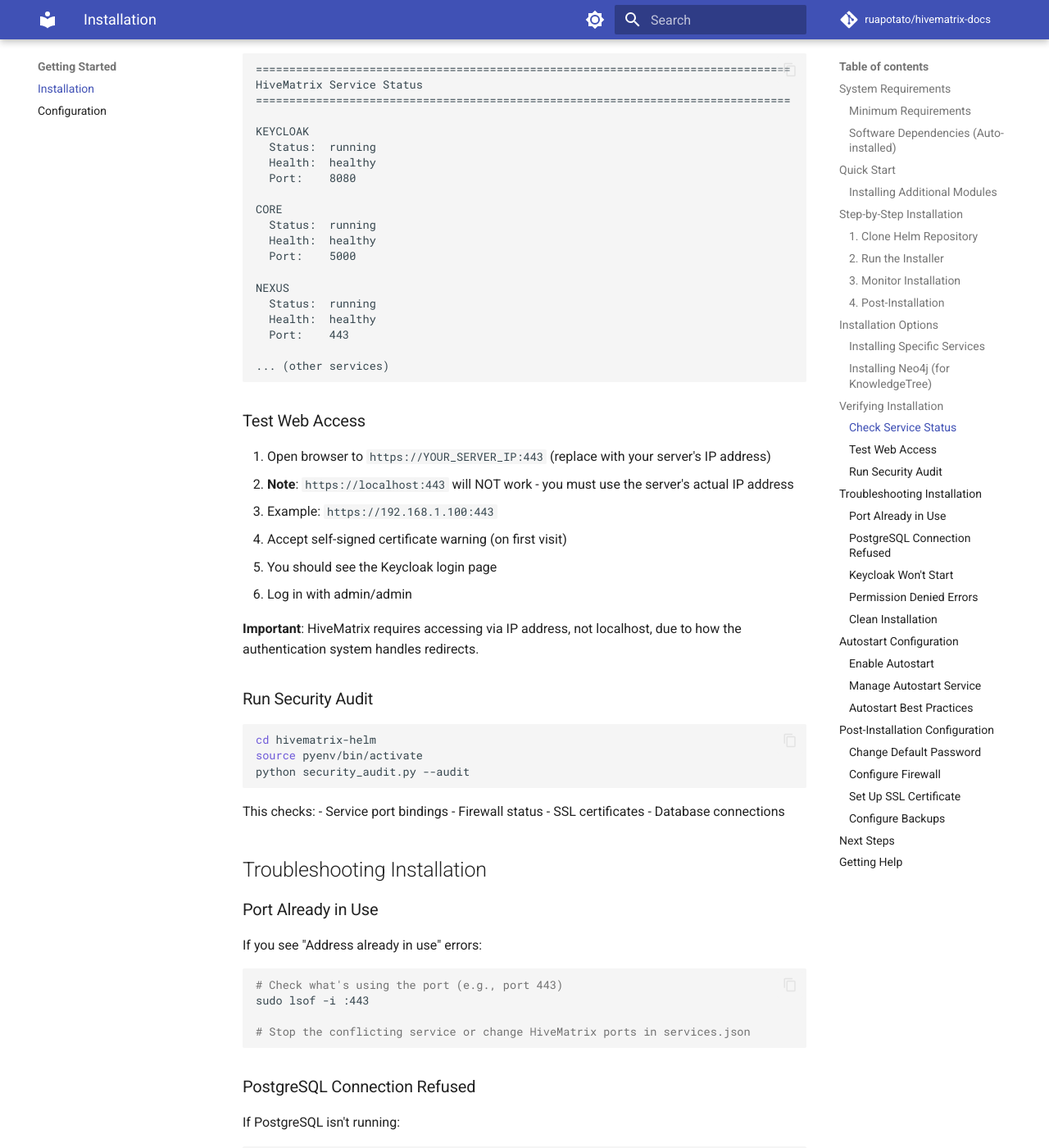
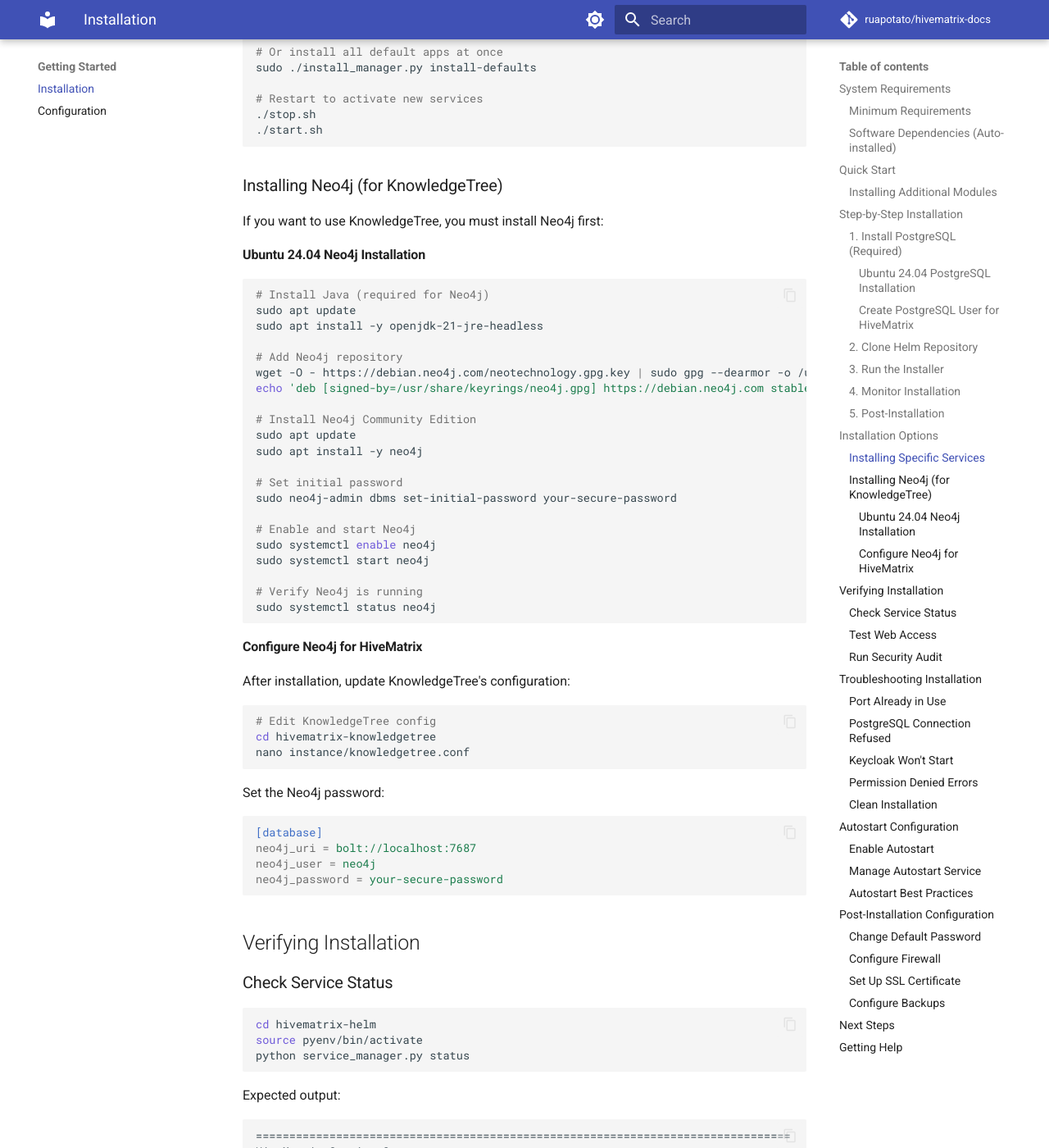
Before and after one commit to ruapotato/hivematrix-docs, an MkDocs documentation site: the page built from docs/installation.md, in a window 1280 px wide and 1400 px high, scrolled down 4131 px. Shown: the whole window at 82% size. Built offline with MkDocs 1.6.1 and Material for MkDocs 9.7.7, drawn with Linux system fonts in a browser that asks for light colours; comment, search, counter and statistics services are not loaded; some of the changed text lies outside the part shown.

Commit message:
Add complete database setup instructions
- Added PostgreSQL installation steps for Ubuntu 24.04
- Added PostgreSQL user creation and permissions
- Added detailed Neo4j installation with repository setup
- Added Neo4j configuration for KnowledgeTree
- Updated step numbering in installation guide
- Both databases now have complete setup instructions

🤖 Generated with [Claude Code](https://claude.com/claude-code)

Co-Authored-By: Claude <noreply@anthropic.com>

````diff
--- a/docs/installation.md
+++ b/docs/installation.md
@@ -71,7 +71,40 @@ Then restart to run with all installed modules:
 
 ## Step-by-Step Installation
 
-### 1. Clone Helm Repository
+### 1. Install PostgreSQL (Required)
+
+HiveMatrix requires PostgreSQL for most services:
+
+#### Ubuntu 24.04 PostgreSQL Installation
+
+```bash
+# Install PostgreSQL
+sudo apt update
+sudo apt install -y postgresql postgresql-contrib
+
+# Start and enable PostgreSQL
+sudo systemctl start postgresql
+sudo systemctl enable postgresql
+
+# Verify PostgreSQL is running
+sudo systemctl status postgresql
+```
+
+#### Create PostgreSQL User for HiveMatrix
+
+```bash
+# Switch to postgres user
+sudo -u postgres psql
+
+# In PostgreSQL prompt, create user and grant privileges:
+CREATE USER hivematrix WITH PASSWORD 'your-secure-password';
+ALTER USER hivematrix CREATEDB;
+\q
+```
+
+**Note**: HiveMatrix services will create their own databases automatically. The `start.sh` script handles database creation.
+
+### 2. Clone Helm Repository
 
 ```bash
 cd ~/Work
@@ -118,7 +151,7 @@ Checking Git...
 ... (continues with each step)
 ```
 
-### 4. Post-Installation
+### 5. Post-Installation
 
 After installation completes, you'll see:
 
@@ -164,19 +197,51 @@ sudo ./install_manager.py install-defaults
 
 ### Installing Neo4j (for KnowledgeTree)
 
-If you want to use KnowledgeTree, install Neo4j:
+If you want to use KnowledgeTree, you must install Neo4j first:
+
+#### Ubuntu 24.04 Neo4j Installation
 
 ```bash
-# Run the Neo4j installation script
-cd hivematrix-helm
-sudo bash install_neo4j.sh
+# Install Java (required for Neo4j)
+sudo apt update
+sudo apt install -y openjdk-21-jre-headless
+
+# Add Neo4j repository
+wget -O - https://debian.neo4j.com/neotechnology.gpg.key | sudo gpg --dearmor -o /usr/share/keyrings/neo4j.gpg
+echo 'deb [signed-by=/usr/share/keyrings/neo4j.gpg] https://debian.neo4j.com stable latest' | sudo tee /etc/apt/sources.list.d/neo4j.list
+
+# Install Neo4j Community Edition
+sudo apt update
+sudo apt install -y neo4j
+
+# Set initial password
+sudo neo4j-admin dbms set-initial-password your-secure-password
+
+# Enable and start Neo4j
+sudo systemctl enable neo4j
+sudo systemctl start neo4j
+
+# Verify Neo4j is running
+sudo systemctl status neo4j
 ```
 
-This will:
-- Add Neo4j apt repository
-- Install Neo4j Community Edition
-- Configure Neo4j for HiveMatrix
-- Set default password
+#### Configure Neo4j for HiveMatrix
+
+After installation, update KnowledgeTree's configuration:
+
+```bash
+# Edit KnowledgeTree config
+cd hivematrix-knowledgetree
+nano instance/knowledgetree.conf
+```
+
+Set the Neo4j password:
+```ini
+[database]
+neo4j_uri = bolt://localhost:7687
+neo4j_user = neo4j
+neo4j_password = your-secure-password
+```
 
 ## Verifying Installation
 
````
Also changed, not shown: other parts of docs/installation.md (+2 -2 lines).
